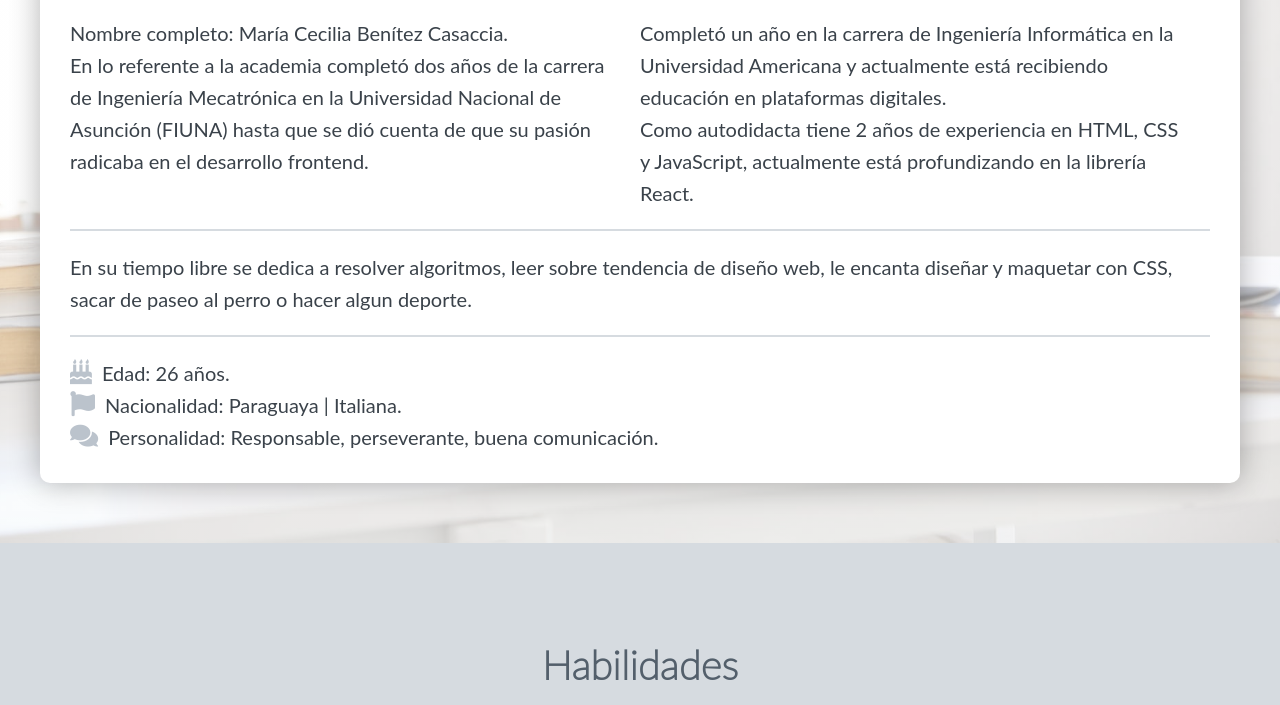
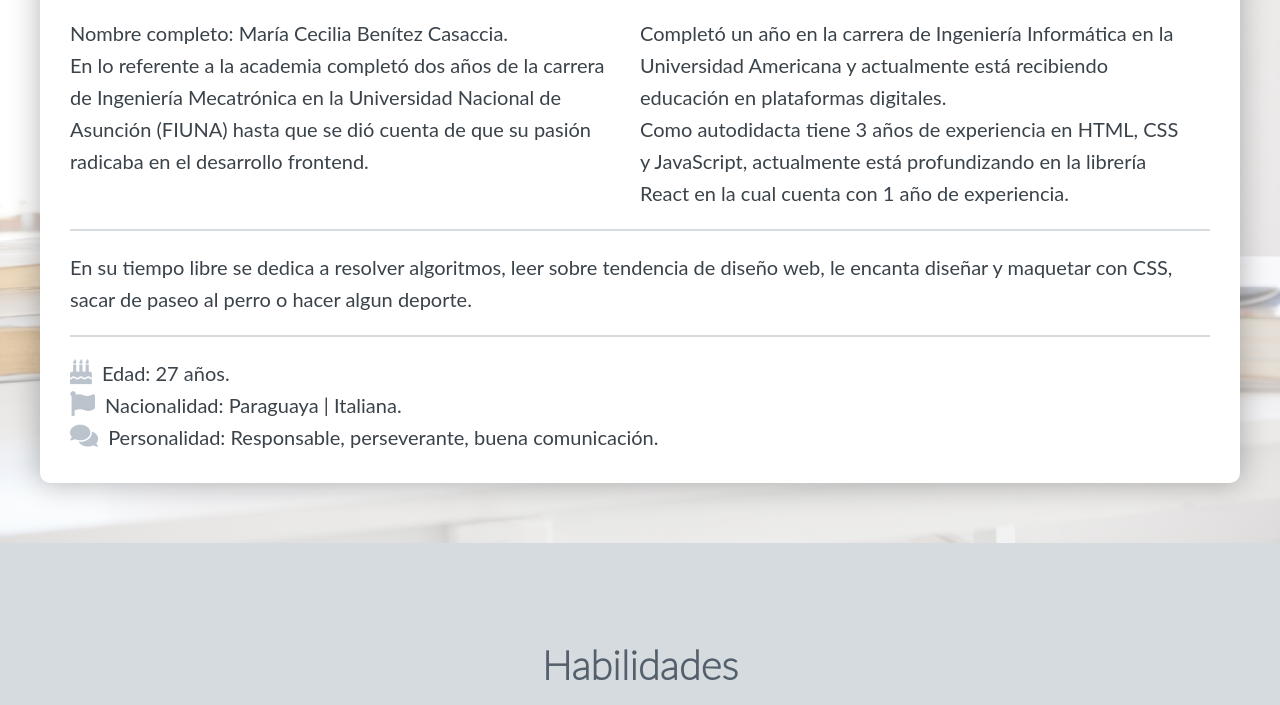
Before and after one commit to Ceci007/Portfolio, a plain HTML site: page index.html in a window 1280 px wide. Shown: the part 1117-1822 px from the top of the page. Drawn offline with Linux system fonts and the light colour scheme; a web font is replaced by a local one.

Commit message:
index.html
perfil actualizado

```diff
--- a/index.html
+++ b/index.html
@@ -130,8 +130,9 @@
                         Americana y actualmente está recibiendo educación en plataformas digitales.
                     </p>
                     <p>
-                        Como autodidacta tiene 2 años de experiencia en HTML, CSS y JavaScript,
-                        actualmente está profundizando en la librería React.
+                        Como autodidacta tiene 3 años de experiencia en HTML, CSS y JavaScript,
+                        actualmente está profundizando en la librería React en la cual cuenta con 1
+                        año de experiencia.
                     </p>
                 </div>
             </div>
@@ -142,7 +143,7 @@
             </p>
             <div class="horizontal-line">&nbsp;</div>
             <ul class="sobre-mi__list">
-              <li><i class="fas fa-birthday-cake"></i>Edad: 26 años.</li>
+              <li><i class="fas fa-birthday-cake"></i>Edad: 27 años.</li>
               <li><i class="fas fa-flag"></i>Nacionalidad: Paraguaya | Italiana.</li>
               <li><i class="fas fa-comments"></i>Personalidad: Responsable, perseverante, buena comunicación.</li>
             </ul>
```
